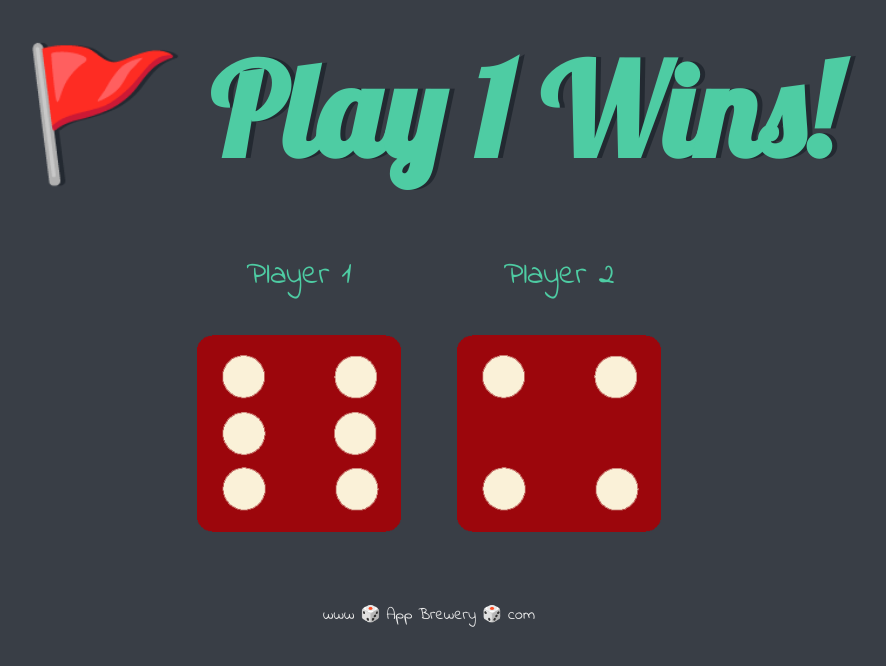
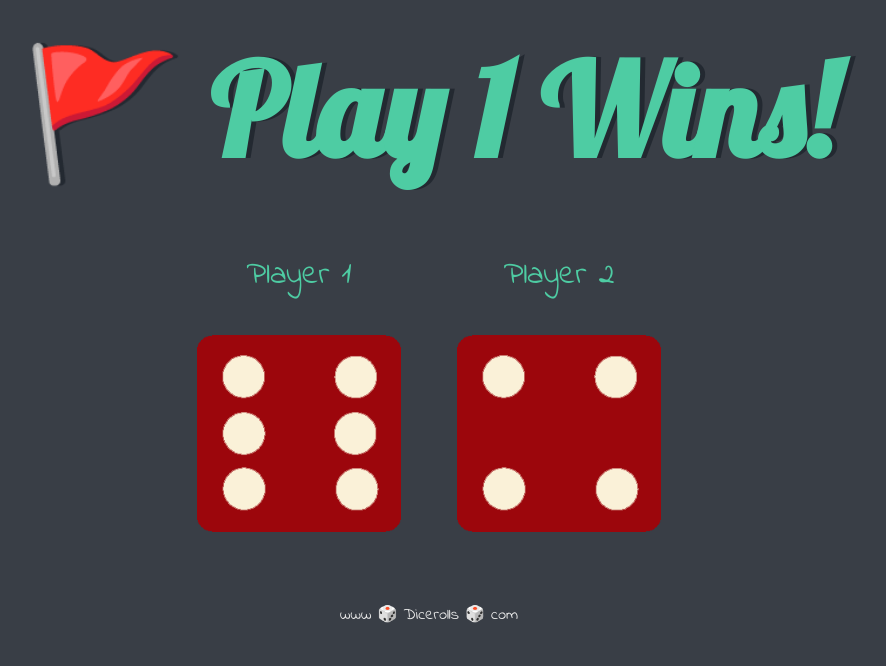
Before and after one commit to rythm-sachdeva/javascriptpro, a plain HTML site: page index.html in a window 1280 px wide. Shown: the whole page, without its empty margins (211-1097 px from the left). Drawn offline with Linux system fonts and the light colour scheme.

Commit message:
Update index.html

```diff
--- a/index.html
+++ b/index.html
@@ -29,6 +29,6 @@
       </body>
 
       <footer>
-        www 🎲 App Brewery 🎲 com
+        www 🎲 Dicerolls 🎲 com
       </footer>
     </html>
```
